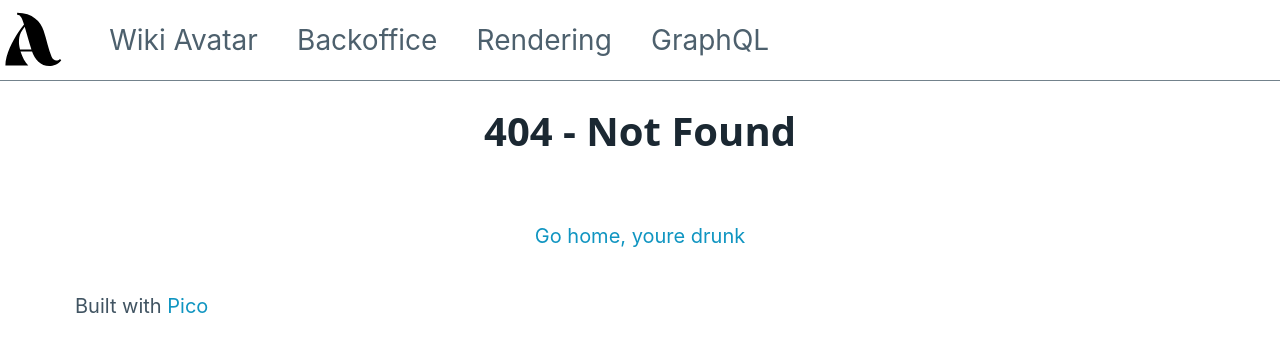
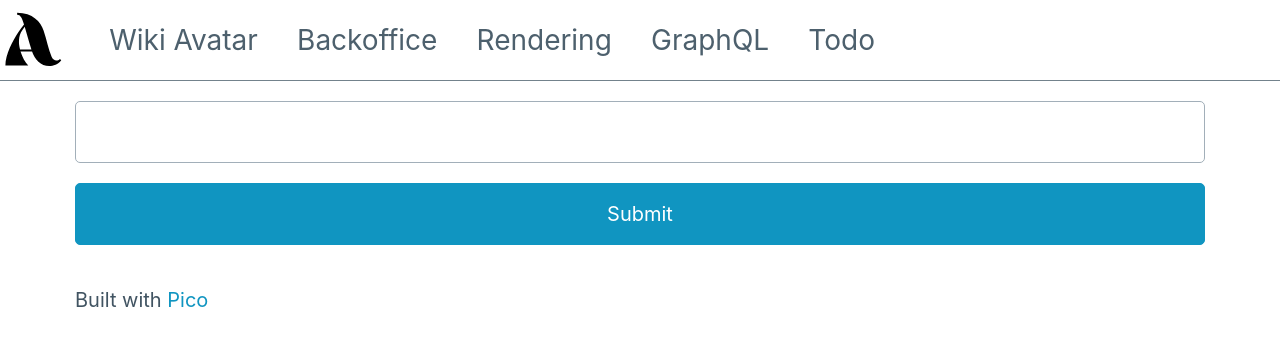
Before and after one commit to dewantaratirta-icube/next-training, a Next.js app: page /todos in a window 1280 px wide. Before the commit this address had no page. Shown: the top 352 px of the page. Built offline with nearby package versions, Linux system fonts and the light colour scheme.

Commit message:
feat(929292): todo list
create a simple todo list page

```diff
--- a/components/Header.js
+++ b/components/Header.js
@@ -36,6 +36,12 @@ const Header = () => {
                     </Link>
                 </li>
 
+                <li className="title">
+                    <Link href="/todos">
+                        Todo
+                    </Link>
+                </li>
+
             </ul>
         </nav>
     )
--- /dev/null
+++ b/pages/todos/index.js
@@ -0,0 +1,71 @@
+import { useEffect, useState, useCallback } from "react";
+import { render } from "react-dom";
+
+export default function Page() {
+
+    const [todo, setTodo] = useState('');
+    const [todoList, setTodoList] = useState([]);
+    const [checkTime, setCheckTime] = useState('');
+
+    const callbackTodo = (ev) => {
+        setTodo(ev.target.value)
+    }
+
+    const callbackSubmit = (ev) => {
+        ev.preventDefault();
+        if(todo == '') return;
+        let newTodo = {
+            id: todoList.length + 1,
+            name: todo,
+            done: false
+        }
+
+        setTodoList([...todoList, newTodo]);
+        setTodo('');
+    }
+
+    const listClickHandler = (ev, id) => {
+        ev.preventDefault();
+        let found = todoList.findIndex( element => element.id == id );
+        let tempArray = todoList;
+        tempArray[found].done = !tempArray[found].done;
+        setTodoList(tempArray);
+        setCheckTime( new Date().toISOString() );
+        console.log(tempArray);
+    }
+
+    useEffect( ()=>{
+        console.log(`todolist changed`)
+    }, [todoList, checkTime] )
+
+    return (
+        <div className="container">
+            <form>
+
+                <input id="todo" onChange={callbackTodo} value={todo} />
+                <button onClick={callbackSubmit}>Submit</button>
+
+                <ul>
+                    {
+                        todoList.length == 0 ?
+                            <></>
+                            :
+                            // <div>{JSON.stringify(todoList)}</div>
+                        todoList.map(t => (
+                            <li key={t.id}
+                                onClick={(e) => {listClickHandler(e, t.id)}}
+                                className={t.done ? 'done' : ''}
+                            >{t.name}</li>
+                        ))
+                    }
+                </ul>
+            </form>
+
+            <style jsx>{`
+                li.done{text-decoration: line-through !important}
+            `}</style>
+
+        </div>
+    )
+
+}
```
